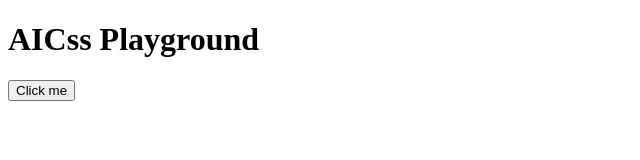
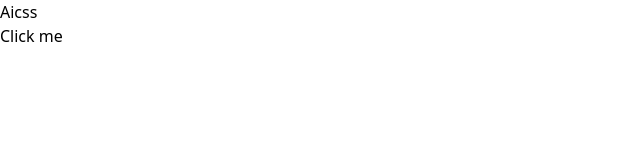
Before and after one commit to wadahkode/aicss, a website built with Vite: page index.html in a window 1280 px wide. Shown: the whole page, without its empty margins (0-640 px from the left). Built offline with nearby package versions, Linux system fonts and the light colour scheme; files whose address does not match are found by name.

Commit message:
support tailwindcss

```diff
--- a/aicss.config.json
+++ b/aicss.config.json
@@ -1,3 +1,5 @@
 {
-  "eventMap": ["click"]
+  "eventMap": {
+    "onClick": "click"
+  }
 }
--- a/index.html
+++ b/index.html
@@ -1,15 +1,19 @@
 <!doctype html>
 <html>
   <head>
+    <title>Aicss</title>
     <meta charset="utf-8" />
     <meta
       name="viewport"
       content="width=device-width, initial-scale=1, user-scalable=no"
     />
+    <link rel="stylesheet" href="src/style.css" />
   </head>
   <body>
-    <h1>AICss Playground</h1>
-    <button v-ai="btn-primary">Click me</button>
-    <script src="/dist/aicss.min.js"></script>
+    <div v-ai="container">
+      <h1 v-ai="brand">Aicss</h1>
+      <button v-ai="btn-primary">Click me</button>
+    </div>
+    <script src="dist/aicss.min.js"></script>
   </body>
 </html>
--- a/package.json
+++ b/package.json
@@ -1,6 +1,7 @@
 {
   "name": "aicss",
   "version": "1.0.0",
+  "type": "module",
   "main": "dist/aicss.min.js",
   "scripts": {
     "start": "vite",
@@ -9,12 +10,14 @@
     "test": "jest"
   },
   "devDependencies": {
+    "@tailwindcss/vite": "^4.1.2",
     "@types/jest": "^29.5.14",
     "@types/path-browserify": "^1.0.3",
     "clean-webpack-plugin": "^4.0.0",
     "jest": "^29.7.0",
     "node-polyfill-webpack-plugin": "^4.1.0",
     "path-browserify": "^1.0.1",
+    "tailwindcss": "^4.1.2",
     "ts-jest": "^29.3.0",
     "ts-loader": "^9.5.2",
     "typescript": "^5.4.0",
--- /dev/null
+++ b/src/style.css
@@ -0,0 +1 @@
+@import 'tailwindcss';
--- a/vite.config.ts
+++ b/vite.config.ts
@@ -1,10 +1,12 @@
 import { defineConfig } from 'vite'
 import AicssPlugin from './plugins/vite-plugin-aicss'
+import tailwindcss from '@tailwindcss/vite'
 
 export default defineConfig({
   plugins: [
     AicssPlugin({
       dir: 'aicss',
     }),
+    tailwindcss(),
   ],
 })
```
Also changed, not shown: 2 other files.
